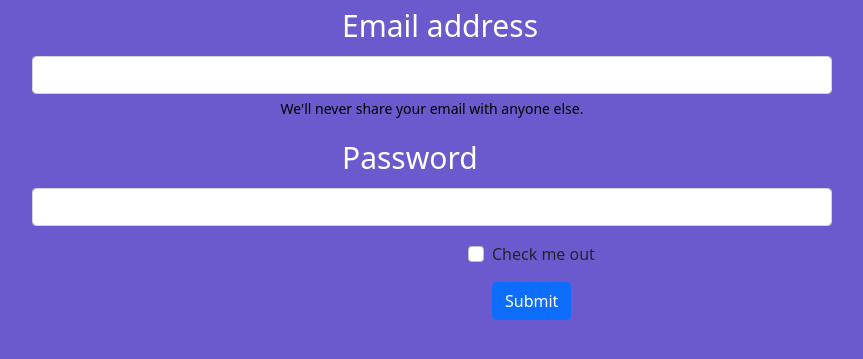
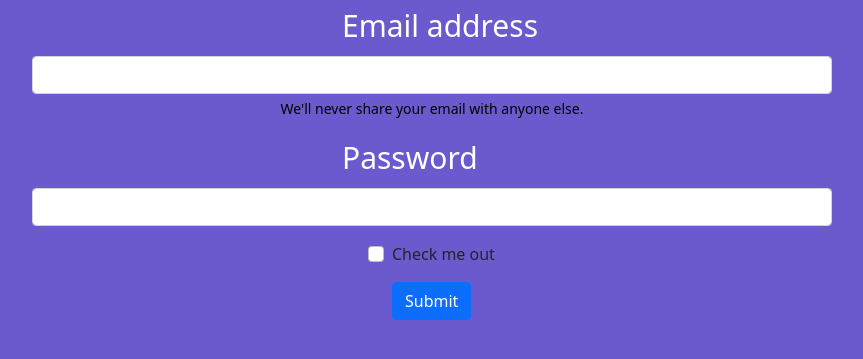
Before and after one commit to Tatev-hub/Bootstrap, a plain HTML site: page index.html in a window 1280 px wide. Shown: the part 53-412 px from the top of the page, without its empty margins (208-1071 px from the left). Drawn offline with nearby package versions, Linux system fonts and the light colour scheme.

Commit message:
Update style.css

```diff
--- a/style.css
+++ b/style.css
@@ -28,16 +28,16 @@ h1 {
 }
 button {
 	position: fixed;
-	left: 700px;
+	left: 600px;
 
 
 }
 #exampleCheck1 {
 	position: fixed;
-	left: 700px;
+	left: 600px;
 }
 .form-check-label {
 	position: fixed;
-	left: 700px;
+	left: 600px;
 
 }
```
